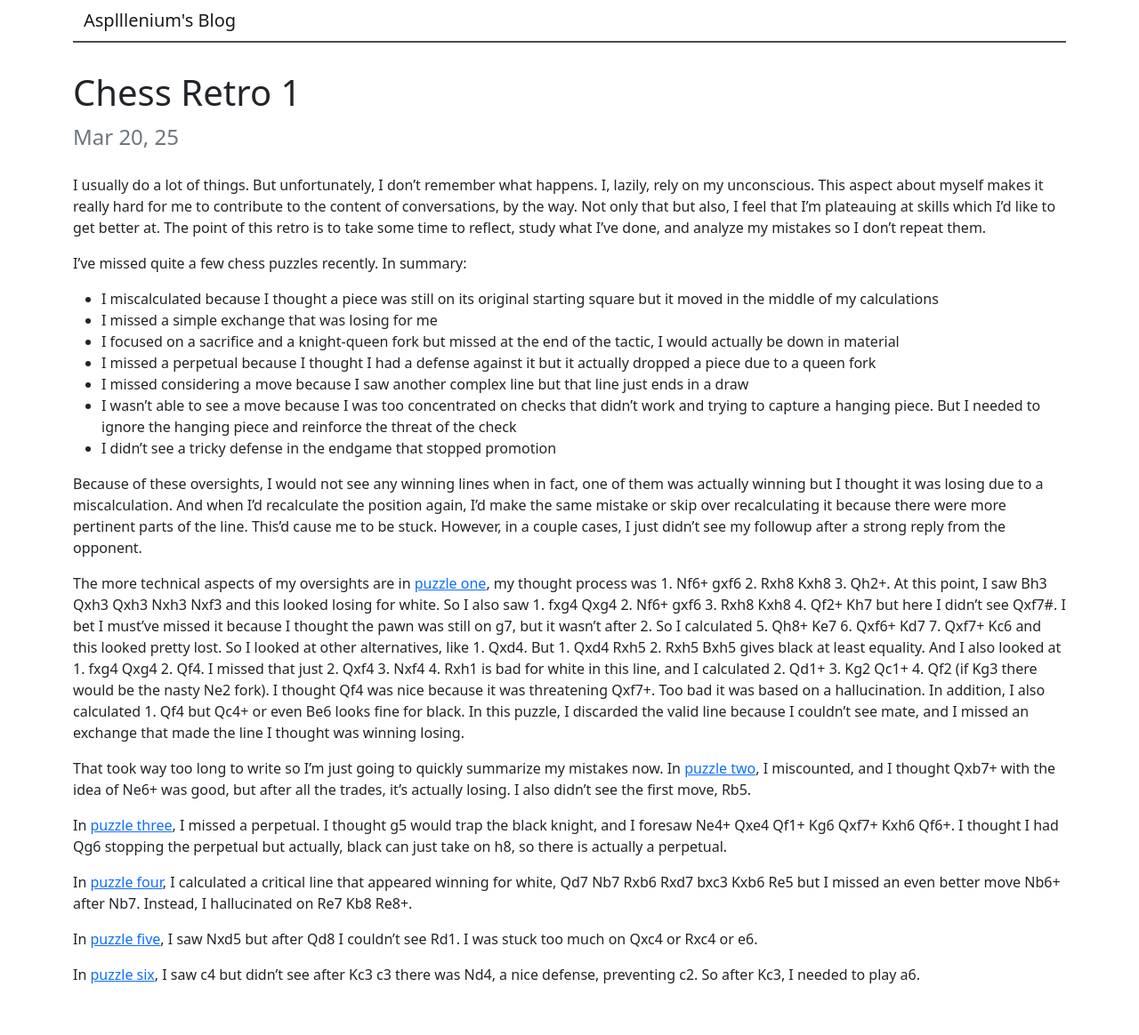
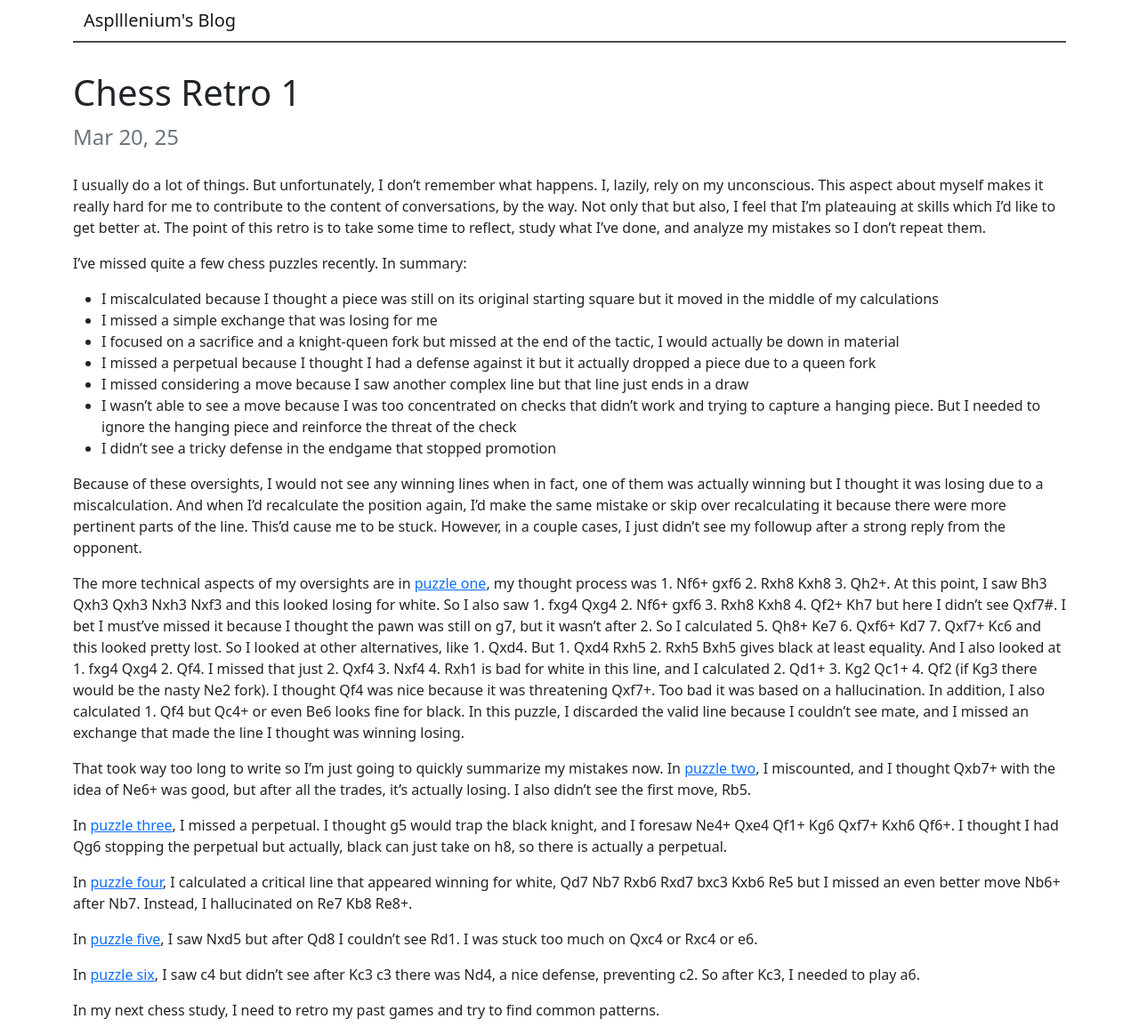
Before and after one commit to asplllenium/asplllenium.github.io, a Jekyll site: the page built from _posts/2025-03-20-chess-retro-1.md, in a window 1280 px wide. Shown: the whole page at 89% size. Built offline with Jekyll 4.4.1, drawn with Linux system fonts in a browser that asks for light colours; before the commit the page ends 1124 px from its top, so only the background shows below that.

Commit message:
Add missing sentence

```diff
--- a/_posts/2025-03-20-chess-retro-1.md
+++ b/_posts/2025-03-20-chess-retro-1.md
@@ -27,3 +27,5 @@ In [puzzle four](https://chesstempo.com/chess-problems/208556000), I calculated
 In [puzzle five](https://chesstempo.com/chess-problems/106707), I saw Nxd5 but after Qd8 I couldn't see Rd1. I was stuck too much on Qxc4 or Rxc4 or e6.
 
 In [puzzle six](https://chesstempo.com/chess-problems/91100), I saw c4 but didn't see after Kc3 c3 there was Nd4, a nice defense, preventing c2. So after Kc3, I needed to play a6.
+
+In my next chess study, I need to retro my past games and try to find common patterns.
```
